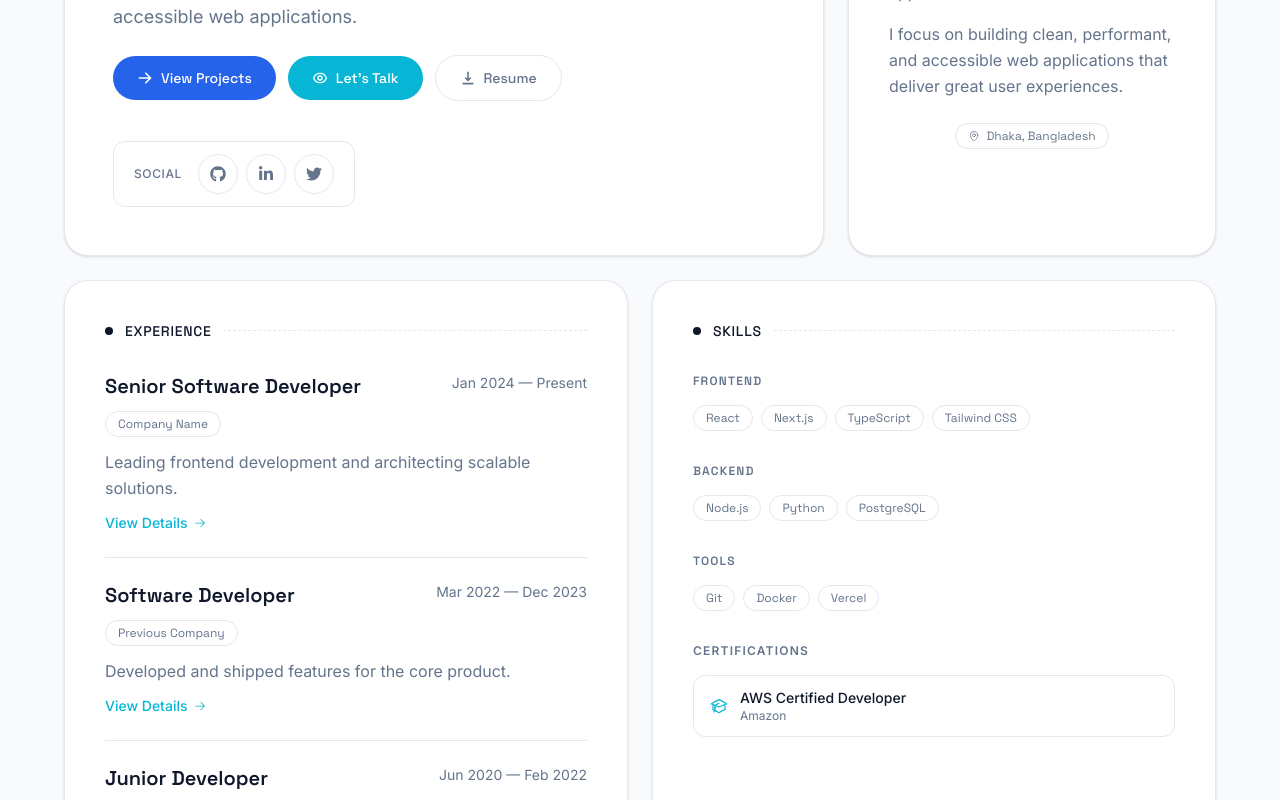
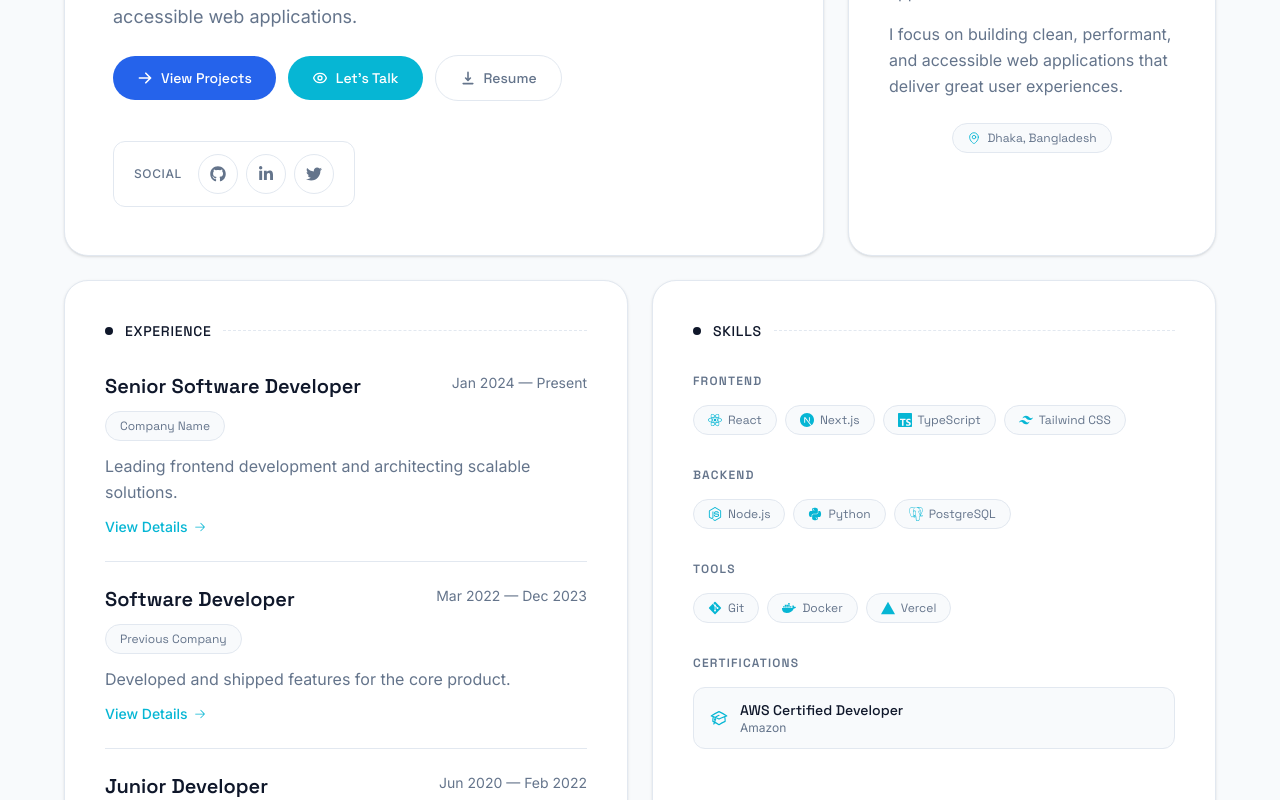
Before and after one commit to jubairalamdev/jubair-codes, a Next.js app: page / in a window 1280 px wide. Shown: the part 440-1240 px from the top of the page. Built offline with nearby package versions, Linux system fonts and the light colour scheme.

Commit message:
feat: add icons to skill badges, enhance badge visibility with bg-bg-subtle and accent icons

```diff
--- a/src/components/sections/Skills.js
+++ b/src/components/sections/Skills.js
@@ -1,7 +1,34 @@
+import {
+  FaReact,
+  FaNodeJs,
+  FaPython,
+  FaGitAlt,
+  FaDocker,
+} from "react-icons/fa";
+import {
+  SiNextdotjs,
+  SiTypescript,
+  SiTailwindcss,
+  SiPostgresql,
+  SiVercel,
+} from "react-icons/si";
 import { HiOutlineAcademicCap } from "react-icons/hi2";
 import SectionHeader from "@/components/shared/SectionHeader";
 import Badge from "@/components/shared/Badge";
 import { getSkills } from "@/services/skills";
+
+const iconMap = {
+  React: FaReact,
+  "Next.js": SiNextdotjs,
+  TypeScript: SiTypescript,
+  "Tailwind CSS": SiTailwindcss,
+  "Node.js": FaNodeJs,
+  Python: FaPython,
+  PostgreSQL: SiPostgresql,
+  Git: FaGitAlt,
+  Docker: FaDocker,
+  Vercel: SiVercel,
+};
 
 export default async function Skills() {
   const skills = await getSkills();
@@ -21,7 +48,9 @@ export default async function Skills() {
             </h3>
             <div className="flex flex-wrap gap-2">
               {category.skills.map((skill) => (
-                <Badge key={skill.name}>{skill.name}</Badge>
+                <Badge key={skill.name} icon={iconMap[skill.name]}>
+                  {skill.name}
+                </Badge>
               ))}
             </div>
           </div>
@@ -29,18 +58,18 @@ export default async function Skills() {
 
         {skills.certifications.length > 0 && (
           <div>
-            <h3 className="mb-4 text-xs font-semibold text-secondary uppercase tracking-widest">
+            <h3 className="mb-4 text-xs font-semibold text-secondary uppercase tracking-widest font-heading">
               Certifications
             </h3>
             <div className="flex flex-col gap-3">
               {skills.certifications.map((cert) => (
                 <div
                   key={cert.name}
-                  className="flex items-center gap-3 rounded-xl border border-border px-4 py-3"
+                  className="flex items-center gap-3 rounded-xl border border-border bg-bg-subtle px-4 py-3"
                 >
                   <HiOutlineAcademicCap className="text-lg text-accent" />
                   <div>
-                    <p className="text-sm font-medium text-black">
+                    <p className="text-sm font-medium text-black font-heading">
                       {cert.name}
                     </p>
                     <p className="text-xs text-secondary">{cert.issuer}</p>
--- a/src/components/shared/Badge.js
+++ b/src/components/shared/Badge.js
@@ -1,9 +1,9 @@
 export default function Badge({ children, icon: Icon, className = "" }) {
   return (
     <span
-      className={`inline-flex items-center gap-1.5 rounded-full border border-border px-3 py-1 text-xs text-secondary font-heading ${className}`}
+      className={`inline-flex items-center gap-1.5 rounded-full border border-border bg-bg-subtle px-3.5 py-1.5 text-xs text-secondary font-heading ${className}`}
     >
-      {Icon && <Icon className="text-xs" />}
+      {Icon && <Icon className="text-sm text-accent" />}
       {children}
     </span>
   );
```
